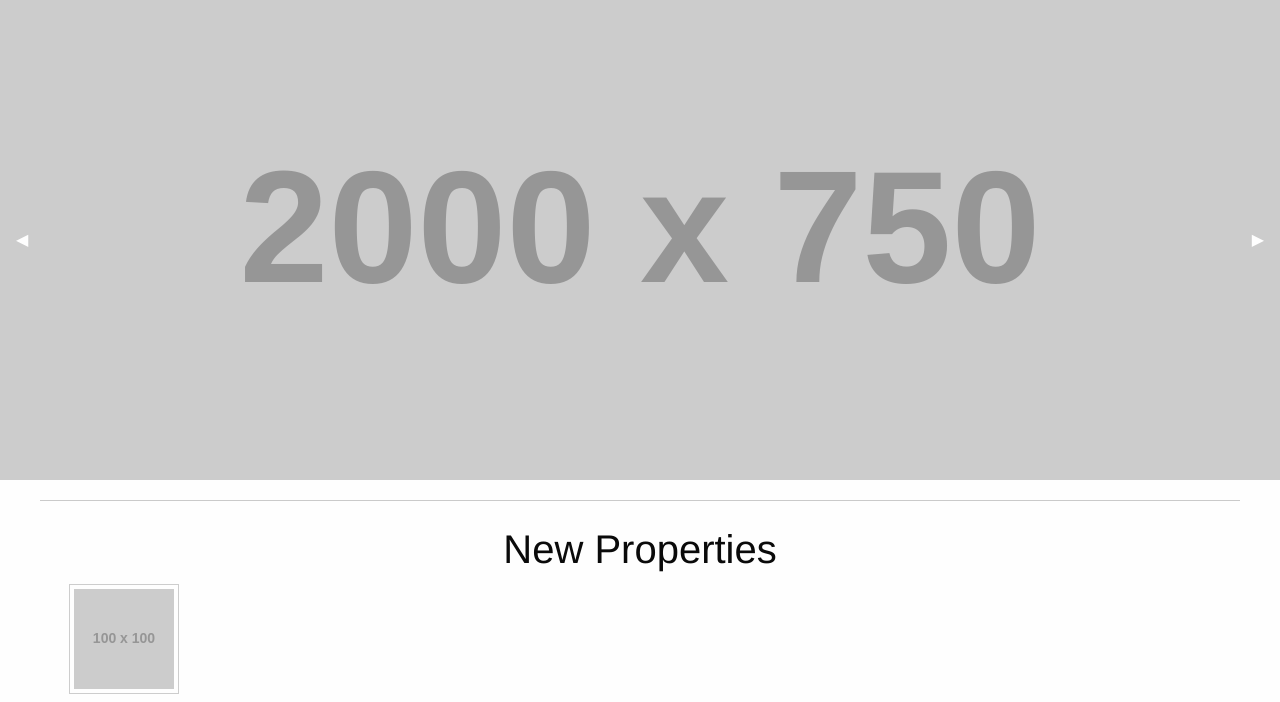
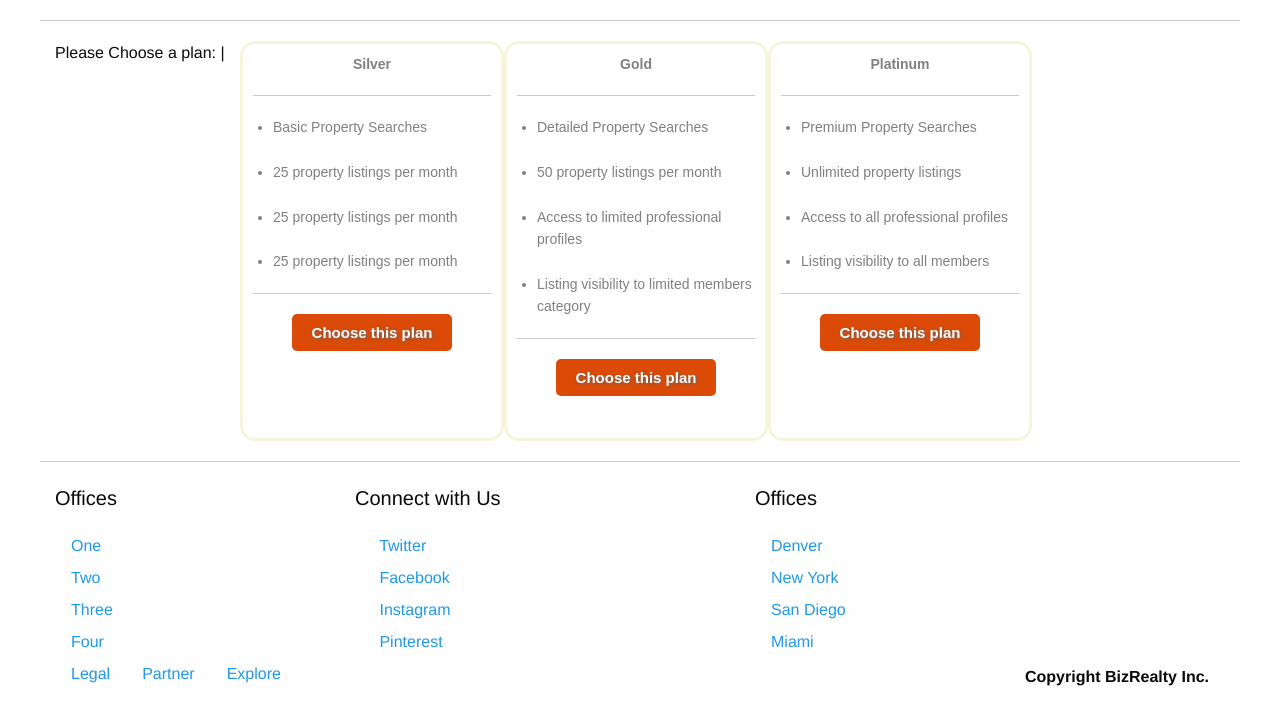
Before and after one commit to ChadFunckes/RealEstateSite, a PHP site: page /plans.php in a window 1280 px wide. Shown: the part 57-759 px from the top of the page. Run offline with PHP 8.4, Linux system fonts and the light colour scheme; grey boxes labelled with a size stand in for pictures from a placeholder-image service; some libraries are stand-ins or nearby versions.

Commit message:
Okay bud I have finished the profile page and also the payment plans page and also I have searched the php.net and found a password hashing mechanism if you can direct please on where I can implement it.
thanks buddy.

```diff
--- a/css/foundation.css
+++ b/css/foundation.css
@@ -767,7 +767,17 @@ button {
   .medium-offset-1 {
     margin-left: 8.33333%; }
   .medium-3 {
-    width: 25%; }
+    width: 22%;
+    border: solid;
+    border-color:beige;
+    background-color: white;
+    height: 500px;
+    border-radius: 15px;
+    text-align: center;
+    padding:10px;
+    font-family:sans-serif;
+    font-weight:bolder;
+    }
   .medium-push-3 {
     position: relative;
     left: 25%; }
--- /dev/null
+++ b/css/planchoosebtns.css
@@ -0,0 +1,54 @@
+#btn1 {
+  -webkit-border-radius: 5;
+  -moz-border-radius: 5;
+  border-radius: 5px;
+  text-shadow: 1px 1px 3px #666666;
+  font-family: Arial;
+  color: #ffffff;
+  font-size: 15px;
+  background: #db4a07;
+  padding: 10px 20px 10px 20px;
+  text-decoration: none;
+  border: none;
+}
+
+#btn1:hover {
+  background: #919493;
+  text-decoration: none;
+}
+#btn2 {
+  -webkit-border-radius: 5;
+  -moz-border-radius: 5;
+  border-radius: 5px;
+  text-shadow: 1px 1px 3px #666666;
+  font-family: Arial;
+  color: #ffffff;
+  font-size: 15px;
+  background: #db4a07;
+  padding: 10px 20px 10px 20px;
+  text-decoration: none;
+  border: none;
+}
+
+#btn2:hover {
+  background: #919493;
+  text-decoration: none;
+}
+#btn3 {
+  -webkit-border-radius: 5;
+  -moz-border-radius: 5;
+  border-radius: 5px;
+  text-shadow: 1px 1px 3px #666666;
+  font-family: Arial;
+  color: #ffffff;
+  font-size: 15px;
+  background: #db4a07;
+  padding: 10px 20px 10px 20px;
+  text-decoration: none;
+  border: none;
+}
+
+#btn3:hover {
+  background: #919493;
+  text-decoration: none;
+}
--- /dev/null
+++ b/plans.php
@@ -0,0 +1,52 @@
+<?php
+// Initialization
+require_once('includes/init.php');
+// Add Header
+$title = "BizRealty";
+include("includes/header.inc.php");
+?>
+<link rel="stylesheet" type="text/css" href="css/planchoosebtns.css">
+
+<hr>
+<div class="row">
+  <div class="medium-2 columns">Please Choose a plan: |</div>
+
+  <div class="medium-3 columns" style="background-color: #fff; height:400px; color:gray; font-size:14px">
+  Silver<hr>
+	  <ul style="text-align: left">
+	  	<li style="font-weight: lighter">Basic Property Searches</li><br>
+	  	<li style="font-weight: lighter">25 property listings per month</li><br>
+	  	<li style="font-weight: lighter">25 property listings per month</li><br>
+	  	<li style="font-weight: lighter">25 property listings per month</li>
+	  </ul>
+  	<hr><a href="payments.php"><input type="button" value="Choose this plan" id="btn1"></button></a>
+  </div>
+  <div class="medium-3 columns" style="background-color: #fff; height:400px; color:gray; font-size:14px">
+  Gold<hr>
+	  <ul style="text-align: left">
+	  	<li style="font-weight: lighter">Detailed Property Searches</li><br>
+	  	<li style="font-weight: lighter">50 property listings per month</li><br>
+	  	<li style="font-weight: lighter">Access to limited professional profiles</li><br>
+	  	<li style="font-weight: lighter">Listing visibility to limited members category</li>
+	  </ul>
+	  <hr><a href="payments.php"><input type="button" value="Choose this plan" id="btn2"></button></a>
+  </div>
+  <div class="medium-3 columns end" style="background-color: #fff; height:400px; color:gray; font-size:14px">
+  Platinum<hr>
+	  <ul style="text-align: left">
+	  	<li style="font-weight: lighter">Premium Property Searches</li><br>
+	    <li style="font-weight: lighter">Unlimited property listings </li><br>
+	  	<li style="font-weight: lighter">Access to all professional profiles</li><br>
+	  	<li style="font-weight: lighter">Listing visibility to all members</li>
+	  </ul>
+	  <hr><a href="payments.php"><input type="button" value="Choose this plan" id="btn3"></button></a>
+  </div>
+</div>
+<hr>
+<?php
+
+include("includes/LoginWindow.inc.php");
+include("includes/SignupWindow.inc.php");
+include("includes/footer.php");
+
+?>
```
Also changed, not shown: profile.php (added, +76 -0 lines).
